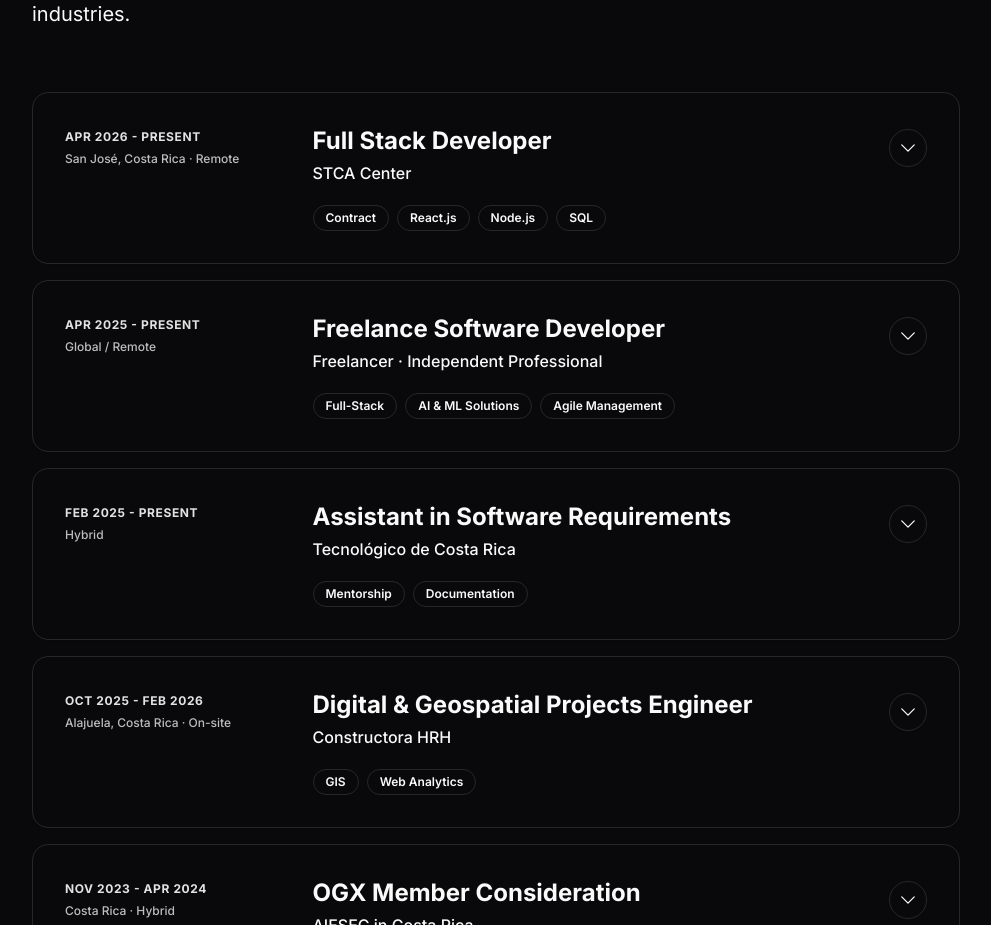
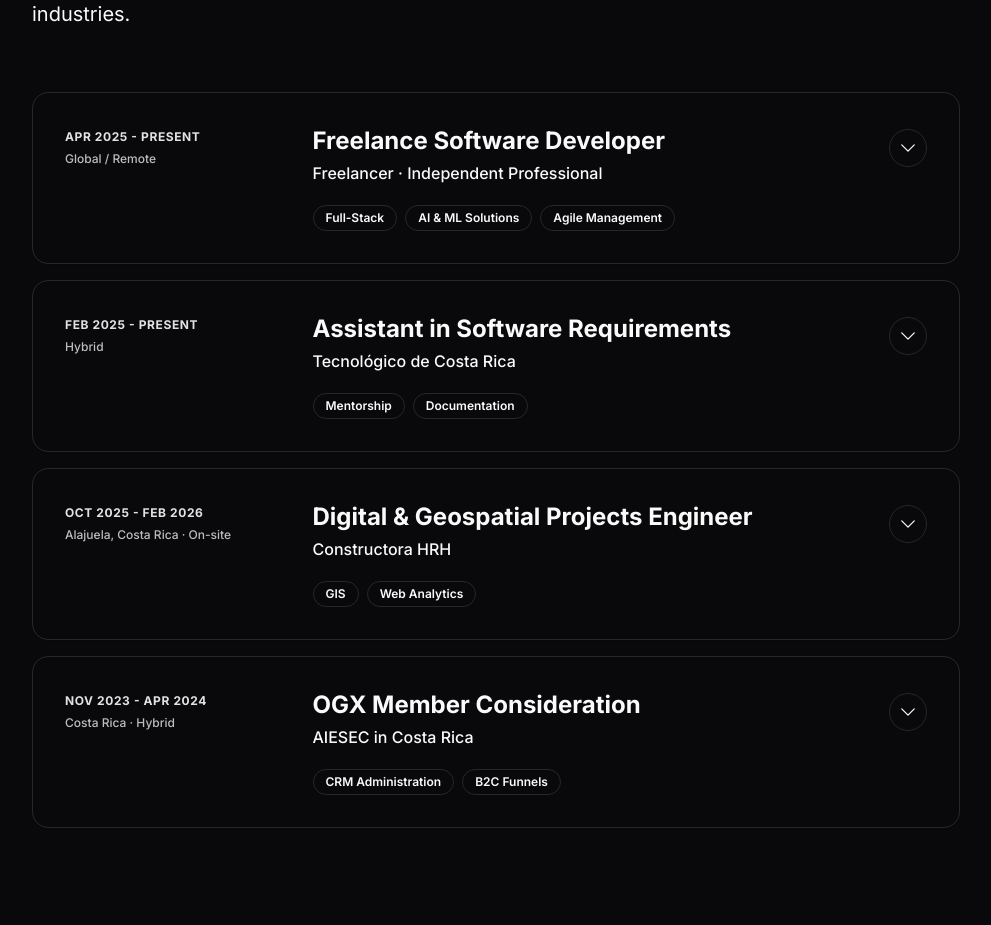
Before and after one commit to FabsCR/dev-portfolio-fabs, a Next.js app: page / in a window 1280 px wide. Shown: the part 1440-2365 px from the top of the page, without its empty margins (144-1135 px from the left). Built offline with nearby package versions, Linux system fonts and the light colour scheme.

Commit message:
fix: remove experiencie to group that info in freelance experience

```diff
--- a/src/components/sections/Experience.tsx
+++ b/src/components/sections/Experience.tsx
@@ -5,14 +5,6 @@
 import { ChevronDownIcon, BriefcaseIcon } from "@heroicons/react/24/outline";
 
 const experience = [
-  {
-    role: "Full Stack Developer",
-    company: "STCA Center",
-    date: "Apr 2026 - Present",
-    location: "San José, Costa Rica · Remote",
-    tags: ["Contract", "React.js", "Node.js", "SQL"],
-    description: "• System Scalability: Modernizing a high-traffic enterprise platform integrated with a core ERP.\n• Feature Engineering: Optimizing critical modules using React.js, Node.js, and SQL.\n• API Orchestration: Enhancing complex integrations between frontend and backend services.\n• Incremental Development: Delivering technical improvements through milestone-based objectives.",
-  },
   {
     role: "Freelance Software Developer",
     company: "Freelancer · Independent Professional",
```
